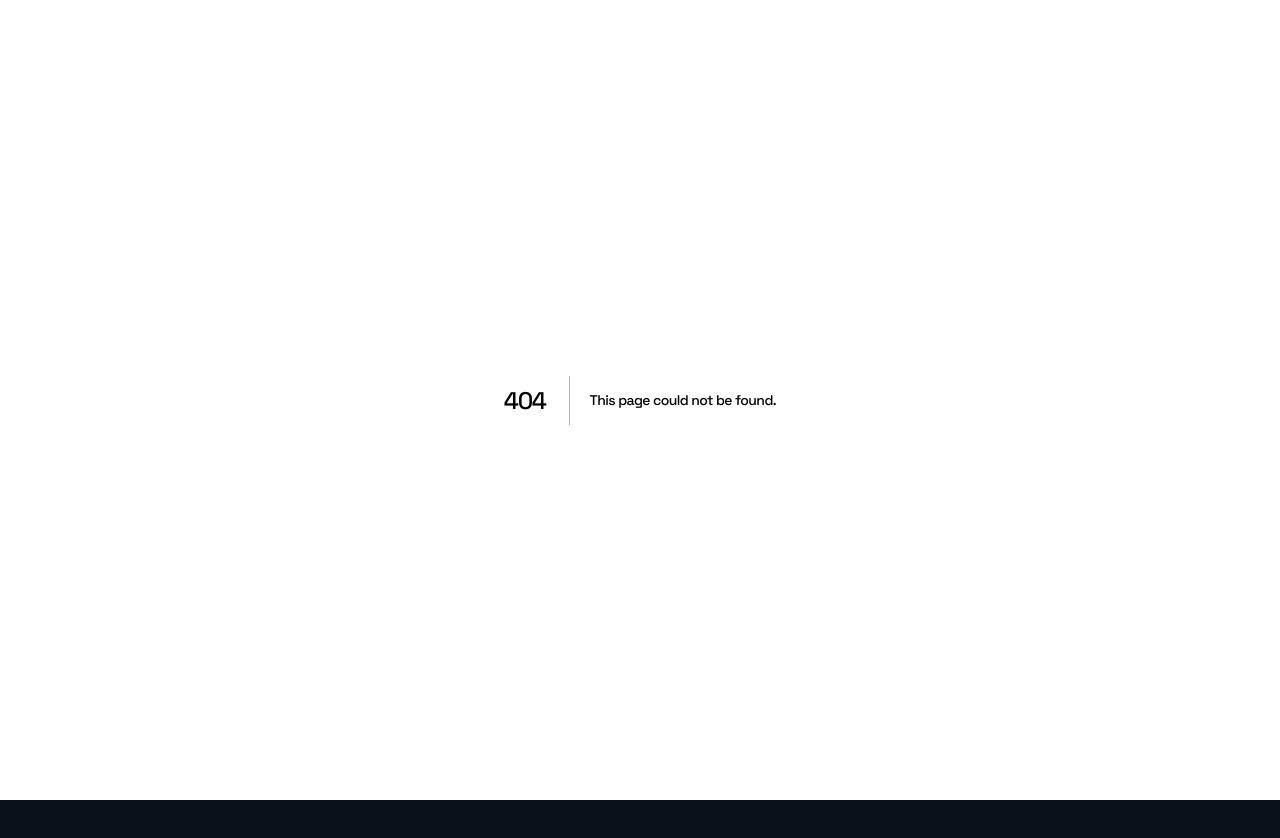
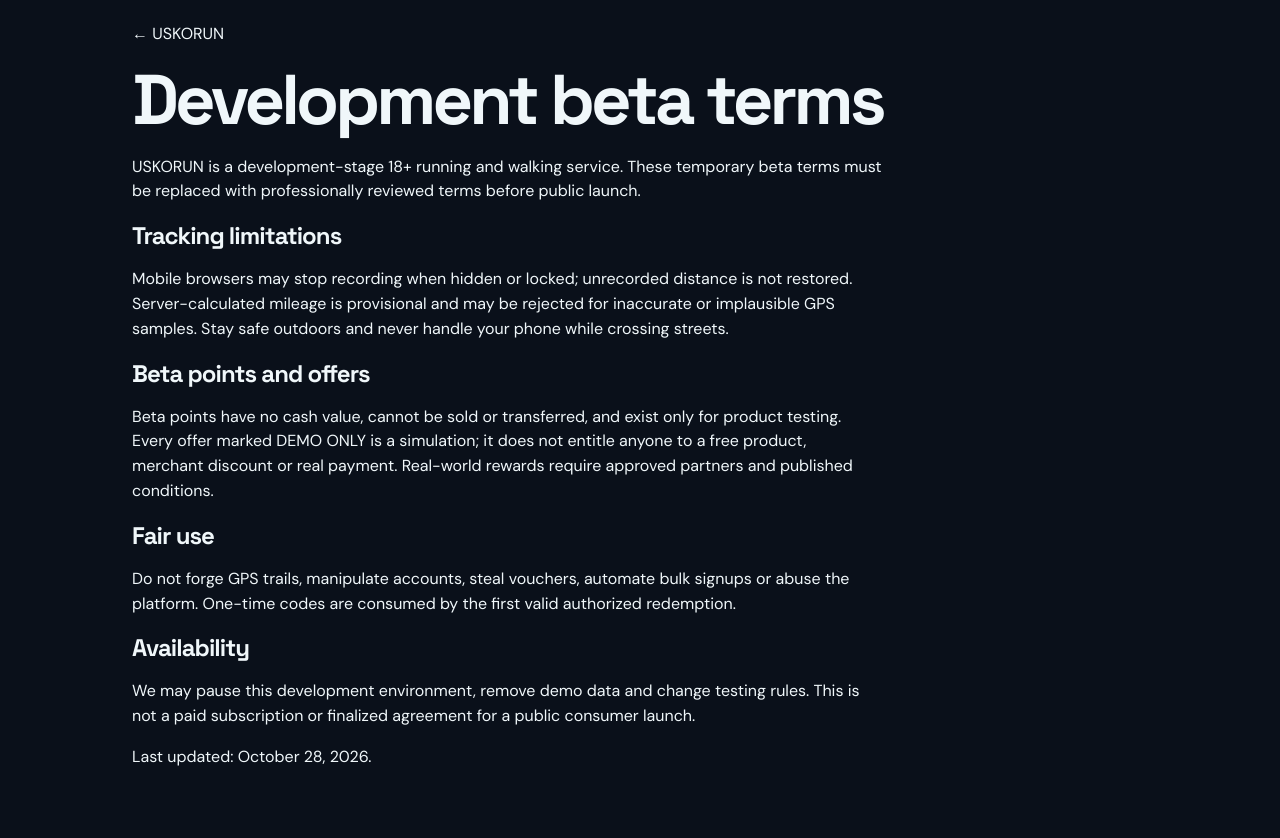
Before and after one commit to startlabhub/uskorun, a Next.js app in the folder apps/web/: page /terms in a window 1280 px wide. Before the commit this address had no page. Shown: the top 838 px of the page. Before the commit the page ends 800 px from the top, so only its background shows below. Built offline with nearby package versions, Linux system fonts and the light colour scheme.

Commit message:
feat(ops): apps/web/src/app/terms/page.tsx

```diff
--- /dev/null
+++ b/apps/web/src/app/terms/page.tsx
@@ -0,0 +1,9 @@
+import Link from "next/link";
+export const metadata={title:"Beta terms | USKORUN"};
+export default function Terms(){return <main className="shell"><p><Link href="/">← USKORUN</Link></p><div className="space"/><h1>Development beta terms</h1><div className="space"/><section className="stack" style={{maxWidth:750}}>
+<p>USKORUN is a development-stage 18+ running and walking service. These temporary beta terms must be replaced with professionally reviewed terms before public launch.</p>
+<h2>Tracking limitations</h2><p>Mobile browsers may stop recording when hidden or locked; unrecorded distance is not restored. Server-calculated mileage is provisional and may be rejected for inaccurate or implausible GPS samples. Stay safe outdoors and never handle your phone while crossing streets.</p>
+<h2>Beta points and offers</h2><p>Beta points have no cash value, cannot be sold or transferred, and exist only for product testing. Every offer marked DEMO ONLY is a simulation; it does not entitle anyone to a free product, merchant discount or real payment. Real-world rewards require approved partners and published conditions.</p>
+<h2>Fair use</h2><p>Do not forge GPS trails, manipulate accounts, steal vouchers, automate bulk signups or abuse the platform. One-time codes are consumed by the first valid authorized redemption.</p>
+<h2>Availability</h2><p>We may pause this development environment, remove demo data and change testing rules. This is not a paid subscription or finalized agreement for a public consumer launch.</p>
+<p>Last updated: October 28, 2026.</p></section></main>}
```
